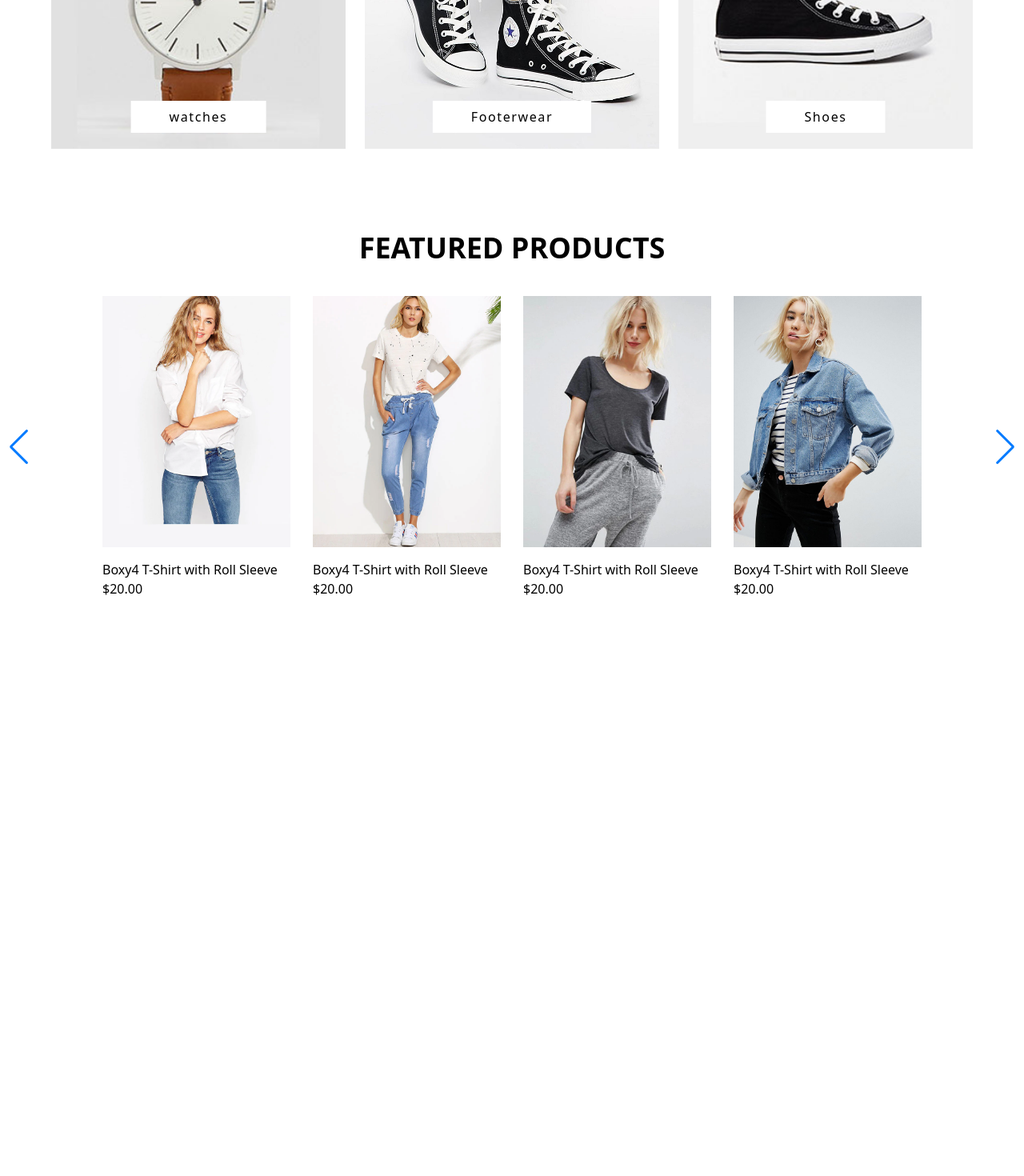
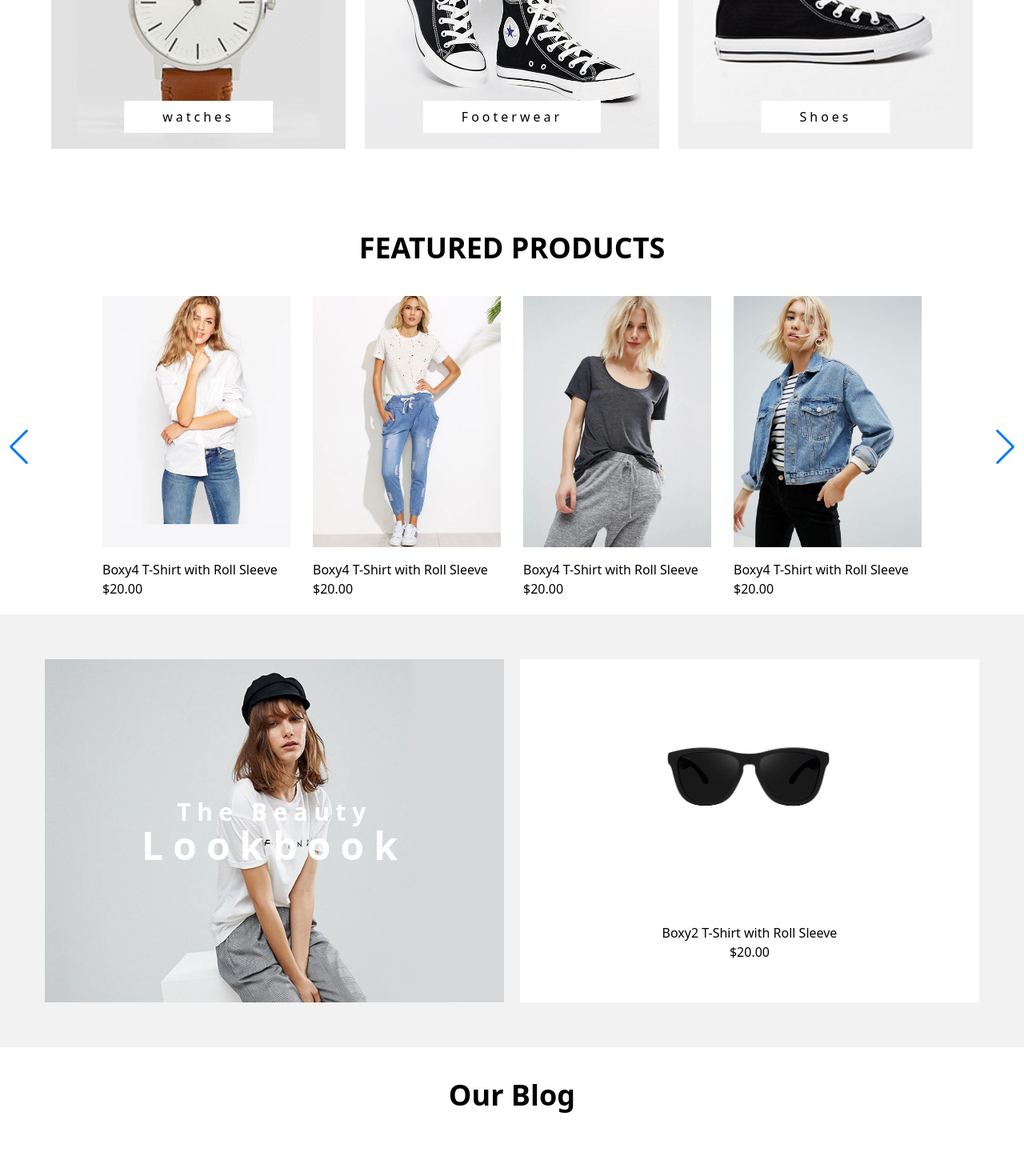
Before and after one commit to Adamelbouchiri/react-final-project-adam-el-bouchiri, a React (Create React App) app: page / in a window 1280 px wide. Shown: the part 1200-2670 px from the top of the page at 80% size. Before the commit the page ends 1968 px from the top, so only its background shows below. Built offline with nearby package versions, Linux system fonts and the light colour scheme.

Commit message:
adding-section-following-the-carousel-and-blog-section

```diff
--- a/src/App.jsx
+++ b/src/App.jsx
@@ -1,6 +1,7 @@
 import { Route, Routes } from "react-router-dom";
 import { NavBar } from "./layouts/navBar";
 import { HomePage } from "./pages/home/homePage";
+import { Footer } from "./layouts/footer";
 import "./index.css";
 import "swiper/css";
 
@@ -11,6 +12,7 @@ function App() {
       <Routes>
         <Route path="/" element={<HomePage />} />
       </Routes>
+      <Footer/>
     </>
   );
 }
--- a/src/constant/images.jsx
+++ b/src/constant/images.jsx
@@ -5,6 +5,7 @@ export default {
   banner1: require("../assets/images/banner-02.jpg"),
   banner2: require("../assets/images/banner-07.jpg"),
   banner3: require("../assets/images/shop-item-09.jpg"),
+  banner4: require("../assets/images/banner-08.jpg"),
   item1: require("../assets/images/item-cart-01.jpg"),
   item2: require("../assets/images/item-cart-02.jpg"),
   item3: require("../assets/images/item-cart-03.jpg"),
@@ -12,6 +13,8 @@ export default {
   item5: require("../assets/images/item-02.jpg"),
   item6: require("../assets/images/item-03.jpg"),
   item7: require("../assets/images/item-07.jpg"),
+  pngItem1: require("../assets/images/item-05.png"),
+  pngItem2: require("../assets/images/item-cart-03.png"),
   carouselImg1: require("../assets/images/2ndCarouselImg.webp"),
   carouselImg2: require("../assets/images/2ndCarouselImg2.webp"),
   carouselImg3: require("../assets/images/2ndCarouselImg3.webp"),
@@ -19,4 +22,7 @@ export default {
   carouselImg5: require("../assets/images/2ndCarouselImg5.webp"),
   carouselImg6: require("../assets/images/2ndCarouselImg6.webp"),
   carouselImg7: require("../assets/images/2ndCarouselImg7.webp"),
-}
+  blog1: require("../assets/images/blog-01.jpg"),
+  blog2: require("../assets/images/blog-02.jpg"),
+  blog3: require("../assets/images/blog-03.jpg"),
+};
--- a/src/layouts/footer.jsx
+++ b/src/layouts/footer.jsx
@@ -1,7 +1,23 @@
 import React from "react";
+import { FaFacebookF, FaTwitter, FaPinterestSquare, FaGooglePlusG, FaInstagram } from "react-icons/fa";
 
-const footer = () => {
-  return <div></div>;
+export const Footer = () => {
+  return (
+    <div className="bg-[#f0f0f0] pt-14">
+      <div className="w-[450px]">
+        <h1 className="pb-12">GET IN TOUCH</h1>
+        <p>
+          Any questions? Let us know in store at 8th floor, 379 Hudson St, New
+          York, NY 10018 or call us on (+1) 96 716 6879
+        </p>
+        <div className="flex">
+          <FaFacebookF />
+          <FaTwitter />
+          <FaPinterestSquare />
+          <FaGooglePlusG />
+          <FaInstagram />
+        </div>
+      </div>
+    </div>
+  );
 };
-
-export default footer;
--- a/src/pages/home/homePage.jsx
+++ b/src/pages/home/homePage.jsx
@@ -11,6 +11,8 @@ import "swiper/css/navigation";
 import "swiper/css/pagination";
 
 export const HomePage = () => {
+  let imgArr = [Images.item2, Images.item3, Images.banner3];
+
   return (
     <div>
       <Swiper
@@ -220,7 +222,11 @@ export const HomePage = () => {
                 </span>
               </div>
               <div>
-                <img className="w-[700px] pb-4" src={Images.carouselImg7} alt="" />
+                <img
+                  className="w-[700px] pb-4"
+                  src={Images.carouselImg7}
+                  alt=""
+                />
                 <p className="cursor-pointer duration-300 hover:text-red-500">
                   Boxy4 T-Shirt with Roll Sleeve{" "}
                 </p>
@@ -232,6 +238,114 @@ export const HomePage = () => {
           </SwiperSlide>
         </Swiper>
       </div>
+
+      <div className="p-14 flex justify-center gap-5 bg-[#f2f2f2]">
+        <div className="relative overflow-hidden">
+          <img
+            className="w-[600px] duration-300 hover:scale-110"
+            src={Images.banner4}
+            alt=""
+          />
+          <div className="text-center absolute top-2/4 left-2/4 translate-x-[-50%] translate-y-[-50%]">
+            <span className="text-3xl text-white font-bold tracking-widest">
+              The Beauty
+            </span>
+            <h1 className="text-5xl text-white font-bold tracking-widest">
+              Lookbook
+            </h1>
+          </div>
+        </div>
+        <div className="w-[600px] bg-white flex justify-center items-center flex-col">
+          <img
+            className="w-[350px]"
+            src={imgArr[Math.floor(Math.random() * 3)]}
+            alt=""
+          />
+          <p className="text-center pt-4">
+            Boxy2 T-Shirt with Roll Sleeve <br />
+            $20.00
+          </p>
+        </div>
+      </div>
+
+      <h1 className="text-4xl font-bold text-center pb-5 pt-10">Our Blog</h1>
+
+      <div className="flex justify-center gap-7 py-16">
+        <div className="w-[400px]">
+          <div className="overflow-hidden">
+            <img
+              className="w-full duration-300 hover:scale-110"
+              src={Images.blog1}
+              alt=""
+            />
+          </div>
+          <p className="text-xl font-bold py-3">
+            Black Friday Guide: Best Sales & Discount Codes
+          </p>
+          <span className="text-gray-400">
+            by fashe-theme Admin on Dec 28,2017
+          </span>
+          <p className="w-full pt-3 leading-6">
+            Lorem ipsum dolor sit amet, consectetur adipiscing elit. Etiam sed
+            turpis sed lorem dignissim vulputate nec cursus ante. Nunc sit...
+          </p>
+        </div>
+        <div className="w-[400px]">
+          <div className="overflow-hidden">
+            <img
+              className="w-full duration-300 hover:scale-110"
+              src={Images.blog2}
+              alt=""
+            />
+          </div>
+          <p className="text-xl font-bold py-3">
+            Black Friday Guide: Best Sales & Discount Codes
+          </p>
+          <span className="text-gray-400">
+            by fashe-theme Admin on Dec 28,2017
+          </span>
+          <p className="w-full pt-3 leading-6">
+            Lorem ipsum dolor sit amet, consectetur adipiscing elit. Etiam sed
+            turpis sed lorem dignissim vulputate nec cursus ante. Nunc sit...
+          </p>
+        </div>
+        <div className="w-[400px]">
+          <div className="overflow-hidden">
+            <img
+              className="w-full duration-300 hover:scale-110"
+              src={Images.blog3}
+              alt=""
+            />
+          </div>
+          <p className="text-xl font-bold py-3">
+            Black Friday Guide: Best Sales & Discount Codes
+          </p>
+          <span className="text-gray-400">
+            by fashe-theme Admin on Dec 28,2017
+          </span>
+          <p className="w-full pt-3 leading-6">
+            Lorem ipsum dolor sit amet, consectetur adipiscing elit. Etiam sed
+            turpis sed lorem dignissim vulputate nec cursus ante. Nunc sit...
+          </p>
+        </div>
+      </div>
+
+      <h1 className="text-4xl font-bold text-center pb-14 pt-10">@ FOLLOW US ON INSTAGRAM</h1>
+
+      <div className="flex justify-around px-14 py-8 gap-10">
+        <div className="border-l-gray-300 border-e-2 border-solid pe-14 pt-4 text-center">
+          <h1 className="text-xl text-gray-400 pb-3">Free Delivery Worldwide</h1>
+          <p className="tracking-wider">Mirum est notare quam littera gothica</p>
+        </div>
+        <div className="border-l-gray-300 border-e-2 border-solid pe-14 pt-4 text-center">
+          <h1 className="text-xl text-gray-400 pb-3">30 Days Return</h1>
+          <p className="tracking-wider">Simply return it within 30 days for an exchange.</p>
+        </div>
+        <div className="text-center">
+          <h1 className="text-xl text-gray-400 pb-3">Store Opening</h1>
+          <p className="tracking-wider">Shop open from Monday to Sunday</p>
+        </div>
+      </div>
     </div>
   );
 };
--- a/tailwind.config.js
+++ b/tailwind.config.js
@@ -3,6 +3,16 @@ module.exports = {
   content: ["./src/**/*.{js,jsx,ts,tsx}"],
   theme: {
     extend: {},
+    letterSpacing: {
+      tightest: '-.075em',
+      tighter: '-.05em',
+      tight: '-.025em',
+      normal: '0',
+      wide: '.025em',
+      wider: '.05em',
+      widest: '.1em',
+      widest: '.25em',
+    }
   },
   plugins: [],
 };
```
Also changed, not shown: src/assets/images/item-05.png (added), src/assets/images/item-cart-03.png (added). Lines whose indentation alone changed are shown as unchanged.
